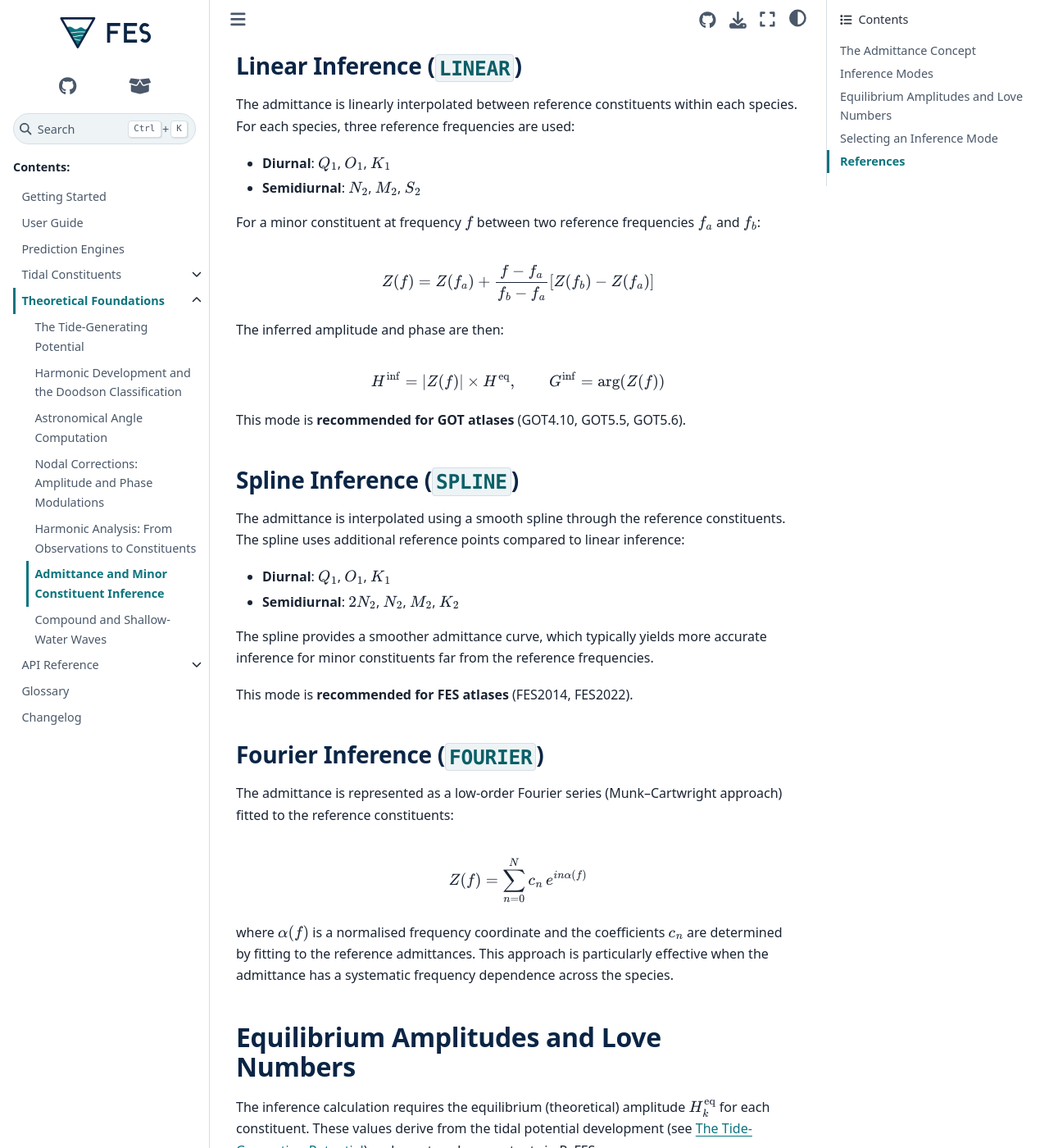
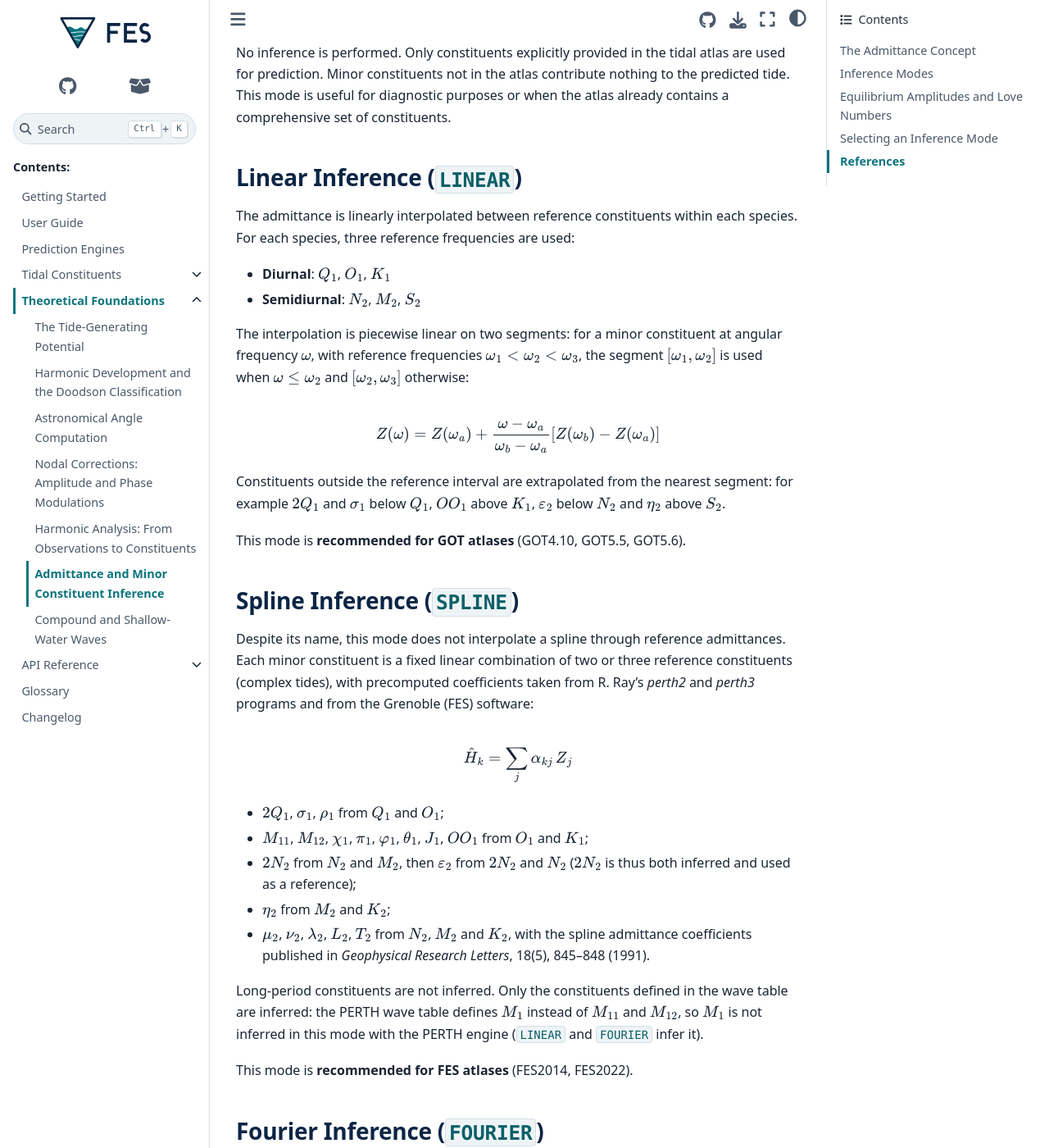
Before and after one commit to CNES/aviso-fes, a Sphinx documentation site: the page built from docs/source/theory/admittance_inference.rst, in a window 1280 px wide and 1400 px high, scrolled down 1109 px. Shown: the whole window at 82% size. Built offline with Sphinx 7.4.7 and the Sphinx Book theme 1.1.4, drawn with Linux system fonts in a browser that asks for light colours; pages that are not in the unit, such as notebooks, are missing from menus; the version number could not be read and is left out; some of the changed text lies outside the part shown.

Commit message:
docs(theory): describe the admittance inference as implemented

```diff
--- a/docs/source/theory/admittance_inference.rst
+++ b/docs/source/theory/admittance_inference.rst
@@ -15,9 +15,9 @@
 =======================
 
 The ocean's response to tidal forcing at a given location can be characterised
-by a complex transfer function :math:`Z(f)`, called the :term:`admittance`,
-which relates the observed tidal amplitude and phase to the equilibrium
-(theoretical) forcing amplitude:
+by a complex transfer function :math:`Z(\omega)` of the angular frequency
+:math:`\omega`, called the :term:`admittance`, which relates the observed
+tidal amplitude and phase to the equilibrium (theoretical) forcing amplitude:
 
 .. math::
 
@@ -31,14 +31,21 @@
 smoothly with frequency within each tidal species**. Constituents close in
 frequency share similar propagation and resonance characteristics, so their
 admittances can be interpolated from a few well-determined reference
-constituents.
+constituents. The inferred constituent then gets the complex amplitude
+:math:`Z(\omega) \, H^{\text{eq}}`, that is:
+
+.. math::
+
+    H^{\text{inf}} = |Z(\omega)| \times H^{\text{eq}}, \qquad
+    G^{\text{inf}} = \arg(Z(\omega))
 
 Inference Modes
 ================
 
 PyFES offers four inference modes, configurable via
-:meth:`~pyfes.Settings.with_inference_type()`. These are generic and can be
-used with either prediction engine.
+:meth:`~pyfes.Settings.with_inference_type()`. ``ZERO``, ``LINEAR`` and
+``FOURIER`` work with both prediction engines; ``SPLINE`` too, but with the
+PERTH engine it does not infer :math:`M_1` (see below).
 
 Zero Inference (``ZERO``)
 --------------------------
@@ -57,52 +64,88 @@
 - **Diurnal**: :math:`Q_1`, :math:`O_1`, :math:`K_1`
 - **Semidiurnal**: :math:`N_2`, :math:`M_2`, :math:`S_2`
 
-For a minor constituent at frequency :math:`f` between two reference
-frequencies :math:`f_a` and :math:`f_b`:
+The interpolation is piecewise linear on two segments: for a minor
+constituent at angular frequency :math:`\omega`, with reference frequencies
+:math:`\omega_1 < \omega_2 < \omega_3`, the segment
+:math:`[\omega_1, \omega_2]` is used when :math:`\omega \leq \omega_2` and
+:math:`[\omega_2, \omega_3]` otherwise:
 
 .. math::
 
-    Z(f) = Z(f_a) + \frac{f - f_a}{f_b - f_a} \left[Z(f_b) - Z(f_a)\right]
+    Z(\omega) = Z(\omega_a) + \frac{\omega - \omega_a}{\omega_b - \omega_a}
+                \left[Z(\omega_b) - Z(\omega_a)\right]
 
-The inferred amplitude and phase are then:
-
-.. math::
-
-    H^{\text{inf}} = |Z(f)| \times H^{\text{eq}}, \qquad
-    G^{\text{inf}} = \arg(Z(f))
+Constituents outside the reference interval are extrapolated from the nearest
+segment: for example :math:`2Q_1` and :math:`\sigma_1` below :math:`Q_1`,
+:math:`OO_1` above :math:`K_1`, :math:`\varepsilon_2` below :math:`N_2` and
+:math:`\eta_2` above :math:`S_2`.
 
 This mode is **recommended for GOT atlases** (GOT4.10, GOT5.5, GOT5.6).
 
 Spline Inference (``SPLINE``)
 -------------------------------
 
-The admittance is interpolated using a smooth spline through the reference
-constituents. The spline uses additional reference points compared to linear
-inference:
+Despite its name, this mode does not interpolate a spline through reference
+admittances. Each minor constituent is a fixed linear combination of two or
+three reference constituents (complex tides), with precomputed coefficients
+taken from R. Ray's *perth2* and *perth3* programs and from the Grenoble
+(FES) software:
 
-- **Diurnal**: :math:`Q_1`, :math:`O_1`, :math:`K_1`
-- **Semidiurnal**: :math:`2N_2`, :math:`N_2`, :math:`M_2`, :math:`K_2`
+.. math::
 
-The spline provides a smoother admittance curve, which typically yields
-more accurate inference for minor constituents far from the reference
-frequencies.
+    \hat{H}_k = \sum_j \alpha_{kj} \, Z_j
+
+- :math:`2Q_1`, :math:`\sigma_1`, :math:`\rho_1` from :math:`Q_1` and
+  :math:`O_1`;
+- :math:`M_{11}`, :math:`M_{12}`, :math:`\chi_1`, :math:`\pi_1`,
+  :math:`\varphi_1`, :math:`\theta_1`, :math:`J_1`, :math:`OO_1` from
+  :math:`O_1` and :math:`K_1`;
+- :math:`2N_2` from :math:`N_2` and :math:`M_2`, then :math:`\varepsilon_2`
+  from :math:`2N_2` and :math:`N_2` (:math:`2N_2` is thus both inferred and
+  used as a reference);
+- :math:`\eta_2` from :math:`M_2` and :math:`K_2`;
+- :math:`\mu_2`, :math:`\nu_2`, :math:`\lambda_2`, :math:`L_2`, :math:`T_2`
+  from :math:`N_2`, :math:`M_2` and :math:`K_2`, with the spline admittance
+  coefficients published in *Geophysical Research Letters*, 18(5), 845--848
+  (1991).
+
+Long-period constituents are not inferred. Only the constituents defined in
+the wave table are inferred: the PERTH wave table defines :math:`M_1` instead
+of :math:`M_{11}` and :math:`M_{12}`, so :math:`M_1` is not inferred in this
+mode with the PERTH engine (``LINEAR`` and ``FOURIER`` infer it).
 
 This mode is **recommended for FES atlases** (FES2014, FES2022).
 
 Fourier Inference (``FOURIER``)
 ---------------------------------
 
-The admittance is represented as a low-order Fourier series
-(Munk--Cartwright approach) fitted to the reference constituents:
+The admittance is represented by a low-order Fourier series in frequency
+(Munk--Cartwright approach), with a lag :math:`\tau = 48` hours:
 
 .. math::
 
-    Z(f) = \sum_{n=0}^{N} c_n \, e^{i n \alpha(f)}
+    Z(\omega) = c_0 + c_1 \cos(\omega \tau) + c_2 \sin(\omega \tau)
 
-where :math:`\alpha(f)` is a normalised frequency coordinate and the
-coefficients :math:`c_n` are determined by fitting to the reference
-admittances. This approach is particularly effective when the admittance has a
-systematic frequency dependence across the species.
+The three complex coefficients are not fitted: they are obtained exactly from
+the three reference admittances (:math:`Q_1`, :math:`O_1`, :math:`K_1` or
+:math:`N_2`, :math:`M_2`, :math:`S_2`):
+
+.. math::
+
+    \mathbf{c} = \mathbf{A}^{-1} \, \mathbf{Z}_{\text{ref}}, \qquad
+    \mathbf{A}_{j,:} = \left(1, \; \cos \omega_j \tau, \; \sin \omega_j \tau
+    \right)
+
+Long-period constituents still use the linear interpolation in this mode.
+
+Long-Period Constituents
+-------------------------
+
+In the ``LINEAR`` and ``FOURIER`` modes, long-period constituents are also
+inferred, by linear interpolation of the admittances of the 18.61-year node
+tide, :math:`M_m` and :math:`M_f`. When the atlas does not provide the node
+tide, its equilibrium value is used. The ``ZERO`` and ``SPLINE`` modes do not
+infer long-period constituents.
 
 Equilibrium Amplitudes and Love Numbers
 =========================================
@@ -112,11 +155,20 @@
 tidal potential development (see :doc:`tide_generating_potential`) and are
 stored as constants in PyFES.
 
-For diurnal constituents, the equilibrium amplitudes are corrected by the
-**frequency-dependent Love number** :math:`(1 + k_l - h_l)`, where
-:math:`k_l` and :math:`h_l` are the load Love numbers at frequency
-:math:`l`. This correction accounts for the elastic deformation of the
-solid Earth in response to the tidal load.
+For diurnal constituents, the equilibrium amplitudes are multiplied by the
+diminishing factor
+
+.. math::
+
+    \gamma_2(\omega) = 1 + k_2(\omega) - h_2(\omega)
+
+where :math:`k_2` and :math:`h_2` are the degree-2 body-tide Love numbers
+of Mathews et al. (1995, PMM95B model). They vary with frequency in the
+diurnal band because of the free-core-nutation resonance, close to
+:math:`K_1`. This correction accounts for the elastic deformation of the
+solid Earth under the tidal potential. The reference admittances are divided
+by :math:`H^{\text{eq}} \gamma_2(\omega_{\text{ref}})`, and the inferred
+constituents multiplied by :math:`\gamma_2(\omega)`.
 
 Selecting an Inference Mode
 ============================
@@ -145,4 +197,7 @@
 - Munk, W. H. & Cartwright, D. E. (1966). Tidal Spectroscopy and Prediction.
   *Philosophical Transactions of the Royal Society of London A*, 259(1105),
   533--581.
+- Mathews, P. M., Buffett, B. A. & Shapiro, I. I. (1995). Love numbers for
+  a rotating spheroidal Earth: New definitions and numerical values.
+  *Geophysical Research Letters*, 22(5), 579--582.
 - Simon, B. (2013). *Marées Océaniques et Côtières* (943-MOC), Ch. VI.
```
